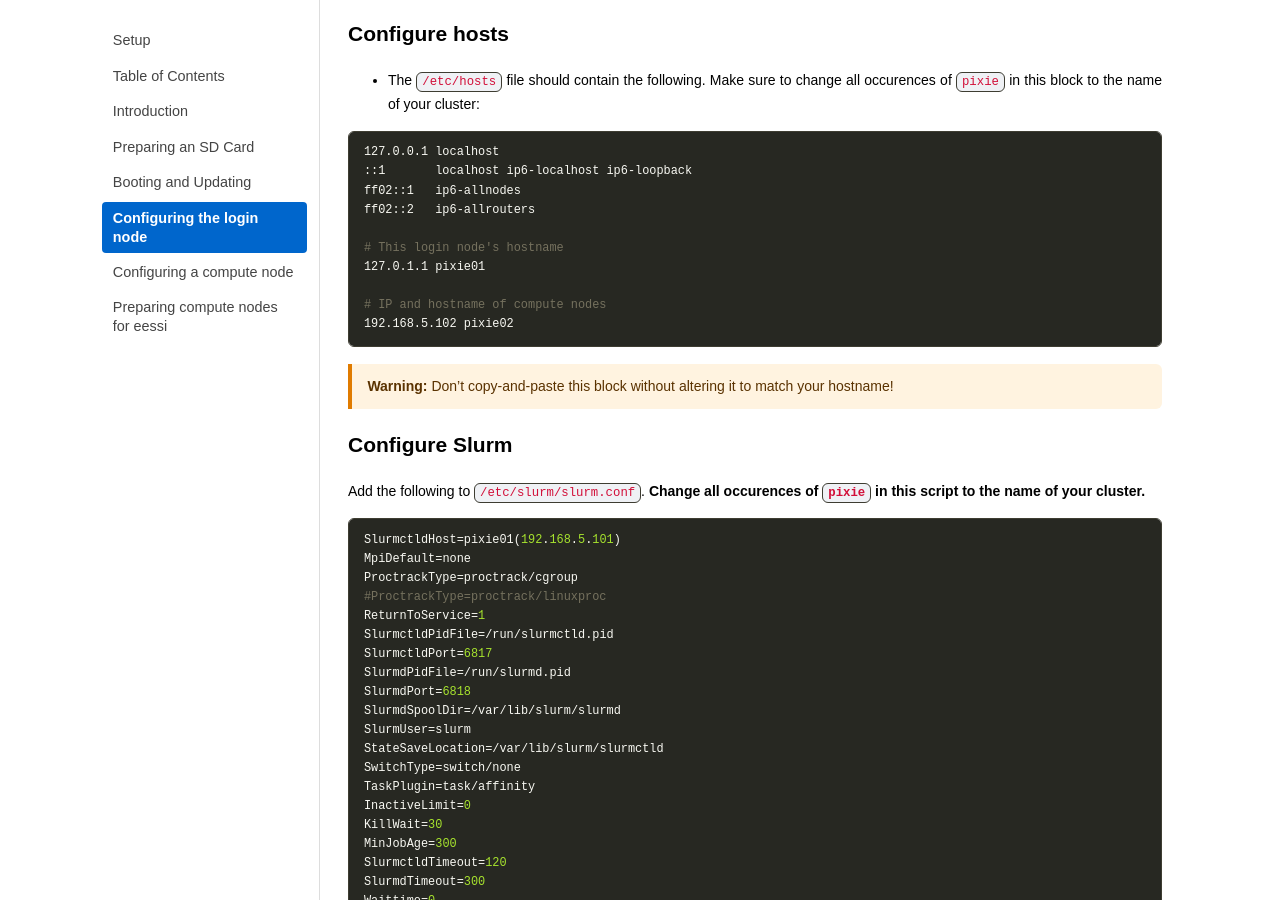
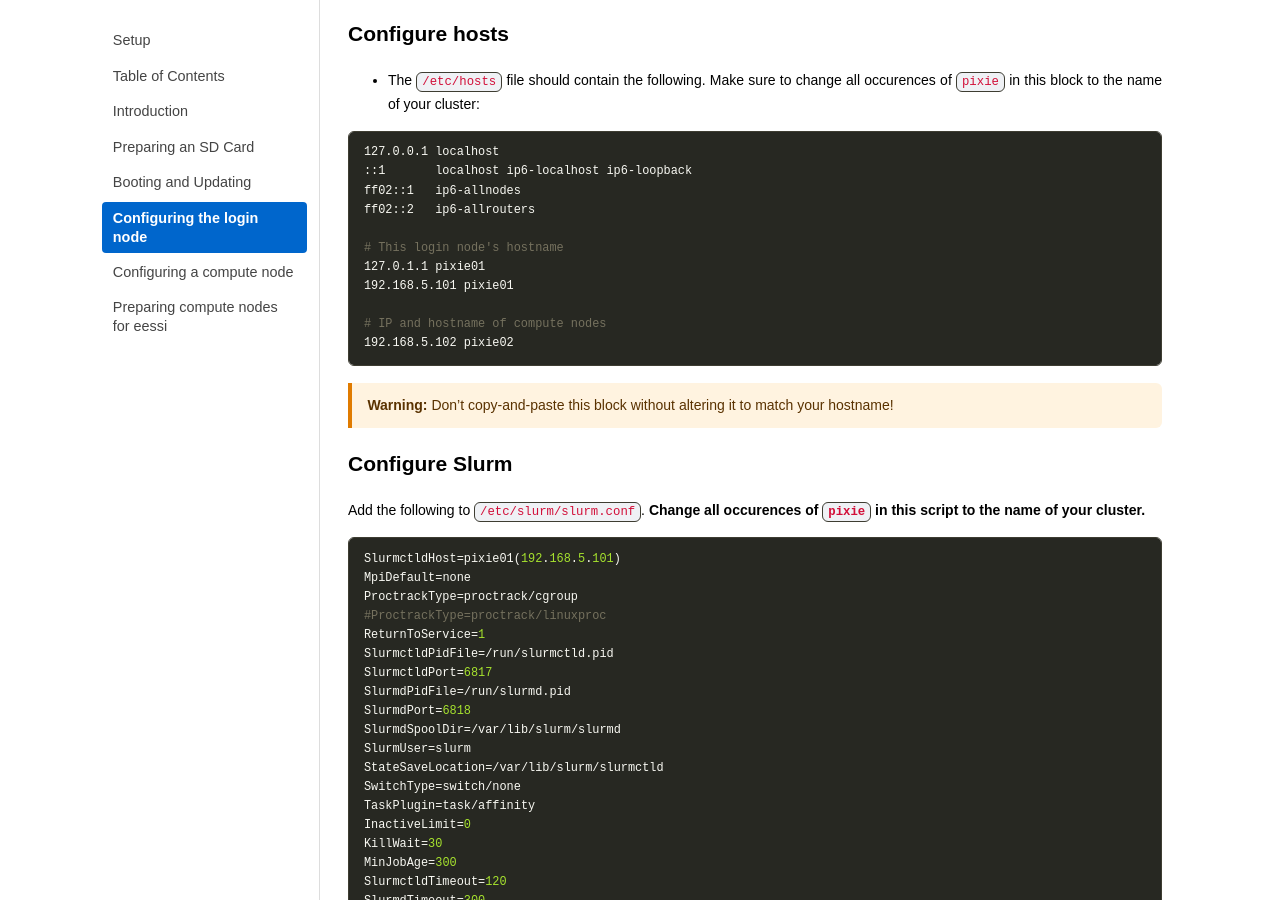
Before and after one commit to carpentriesoffline/Building_a_miniHPC_for_Training, a Jekyll site: the page built from 04-configurationLogin.md, in a window 1280 px wide and 900 px high, scrolled down 4302 px. Built offline with Jekyll 4.4.1, drawn with Linux system fonts in a browser that asks for light colours.

Commit message:
Add line to hosts file for hostname

```diff
--- a/04-configurationLogin.md
+++ b/04-configurationLogin.md
@@ -196,6 +196,7 @@ ff02::2   ip6-allrouters
 
 # This login node's hostname
 127.0.1.1 pixie01
+192.168.5.101 pixie01
 
 # IP and hostname of compute nodes
 192.168.5.102 pixie02
```
